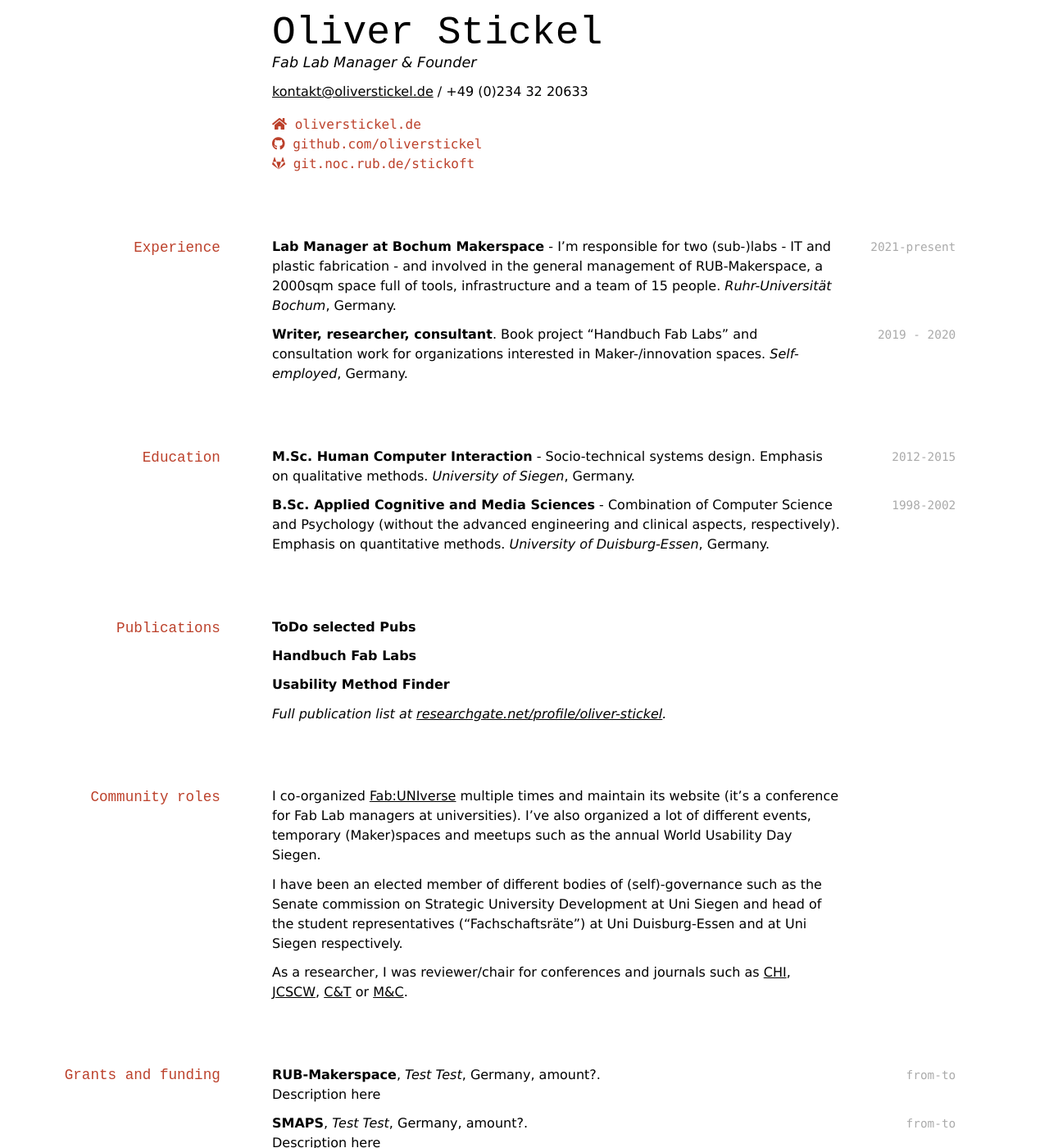
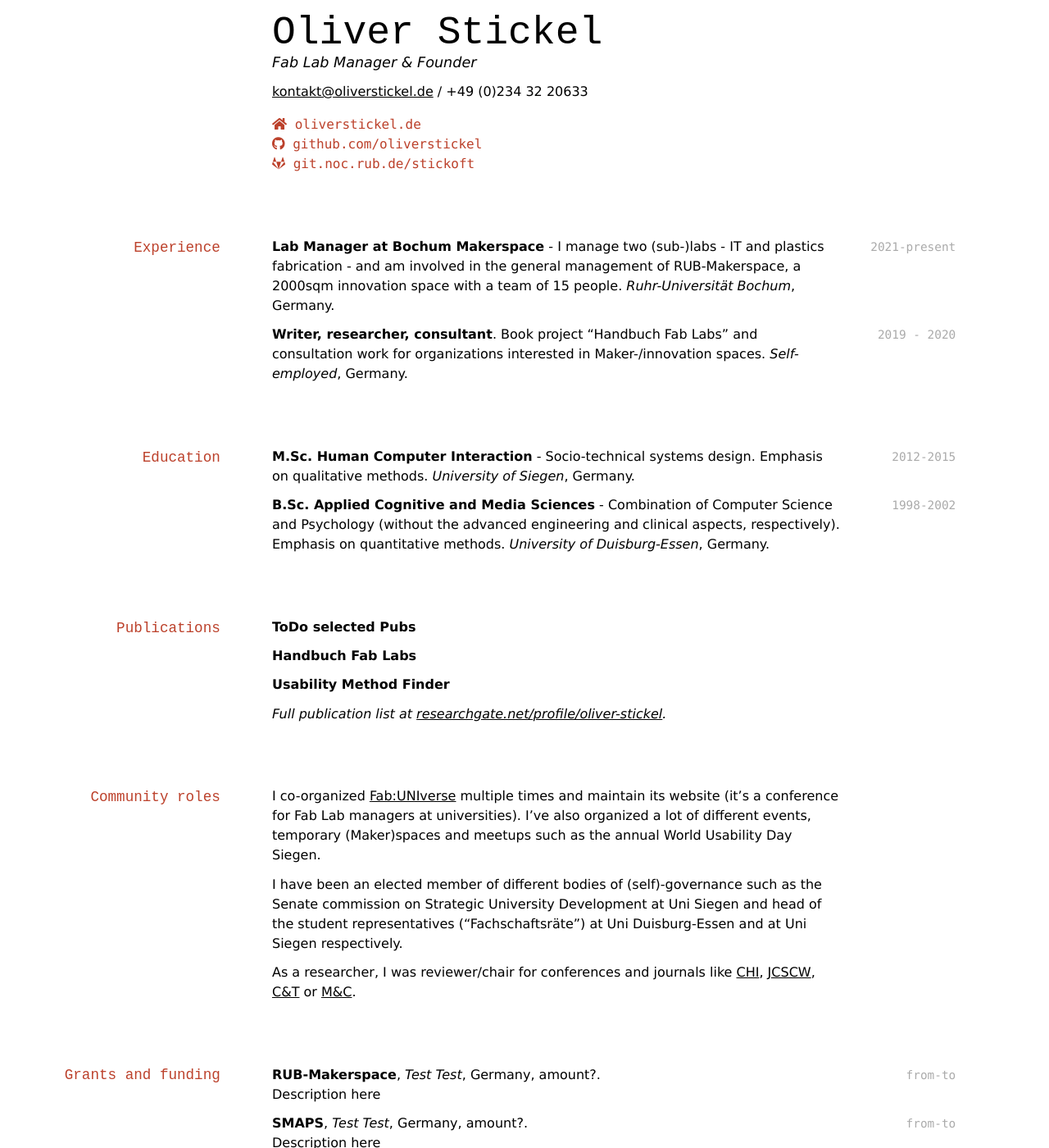
Before and after one commit to oliverstickel/oliverstickel.github.io, a Jekyll site: the page built from index.md, in a window 1280 px wide and 1400 px high. Shown: the whole window at 82% size. Built offline with Jekyll 4.4.1, drawn with Linux system fonts in a browser that asks for light colours; nearby versions of some CDN libraries; a style sheet for code colours, icons or effects is not loaded.

Commit message:
Update index.md

```diff
--- a/index.md
+++ b/index.md
@@ -16,7 +16,7 @@ Fab Lab Manager & Founder
 ## Experience
 
 `2021-present`
-**Lab Manager at Bochum Makerspace** - I'm responsible for two (sub-)labs - IT and plastic fabrication - and involved in the general management of RUB-Makerspace, a 2000sqm space full of tools, infrastructure and a team of 15 people. *Ruhr-Universität Bochum*, Germany.
+**Lab Manager at Bochum Makerspace** - I manage two (sub-)labs - IT and plastics fabrication - and am involved in the general management of RUB-Makerspace, a 2000sqm innovation space with a team of 15 people. *Ruhr-Universität Bochum*, Germany.
 
 `2019 - 2020`
 **Writer, researcher, consultant**. Book project "Handbuch Fab Labs" and consultation work for organizations interested in Maker-/innovation spaces. *Self-employed*, Germany.
@@ -47,7 +47,7 @@ I co-organized [Fab:UNIverse](fab-universe.de) multiple times and maintain its w
 
 I have been an elected member of different bodies of (self)-governance such as the Senate commission on Strategic University Development at Uni Siegen and head of the student representatives ("Fachschaftsräte") at Uni Duisburg-Essen and at Uni Siegen respectively.
 
-As a researcher, I was reviewer/chair for conferences and journals such as [CHI](https://dl.acm.org/conference/chi/proceedings), [JCSCW](https://www.springer.com/journal/10606), [C&T](https://dl.acm.org/conference/c-n-t) or [M&C](https://mensch-und-computer.de/).
+As a researcher, I was reviewer/chair for conferences and journals like [CHI](https://dl.acm.org/conference/chi/proceedings), [JCSCW](https://www.springer.com/journal/10606), [C&T](https://dl.acm.org/conference/c-n-t) or [M&C](https://mensch-und-computer.de/).
 
 ## Grants and funding
 
```
